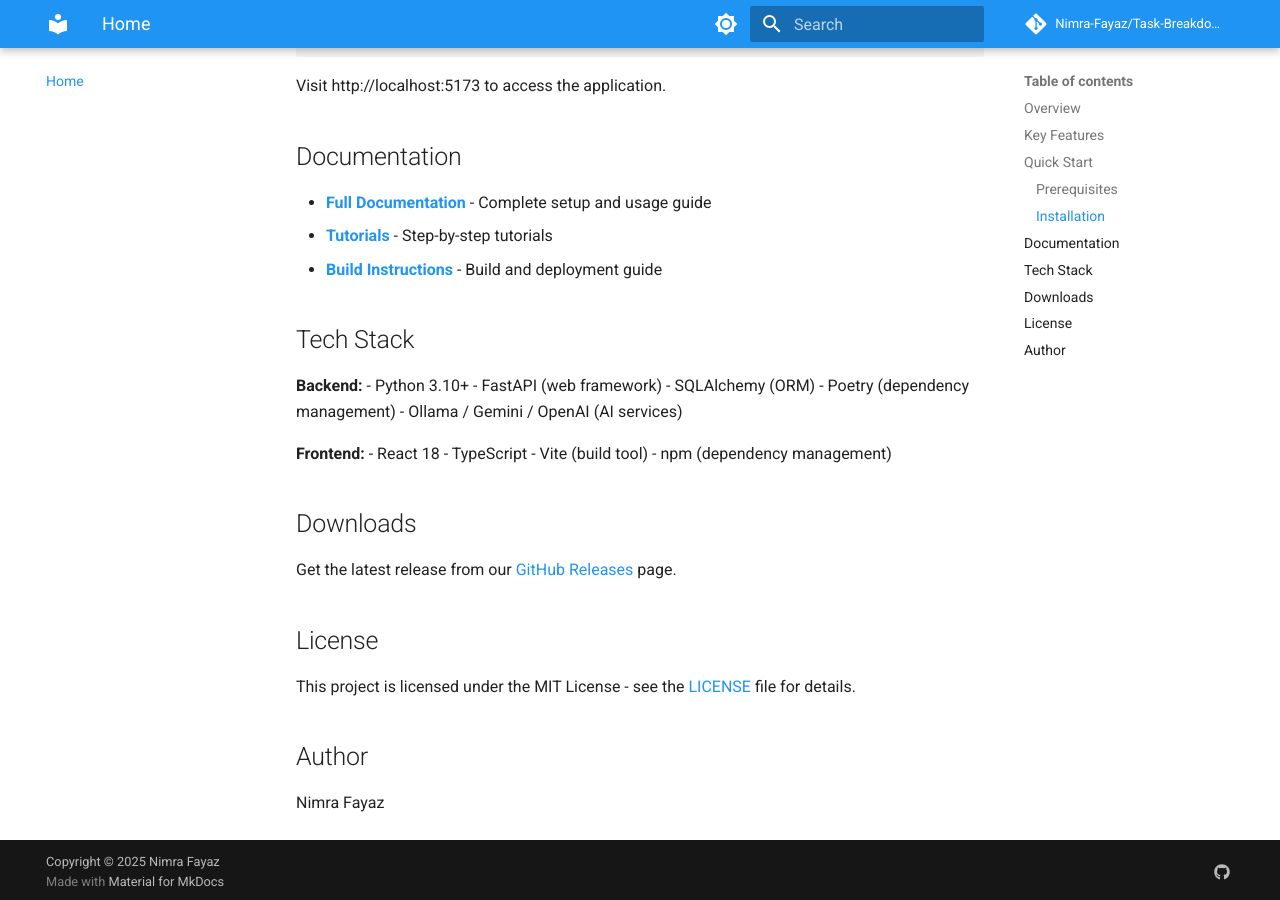
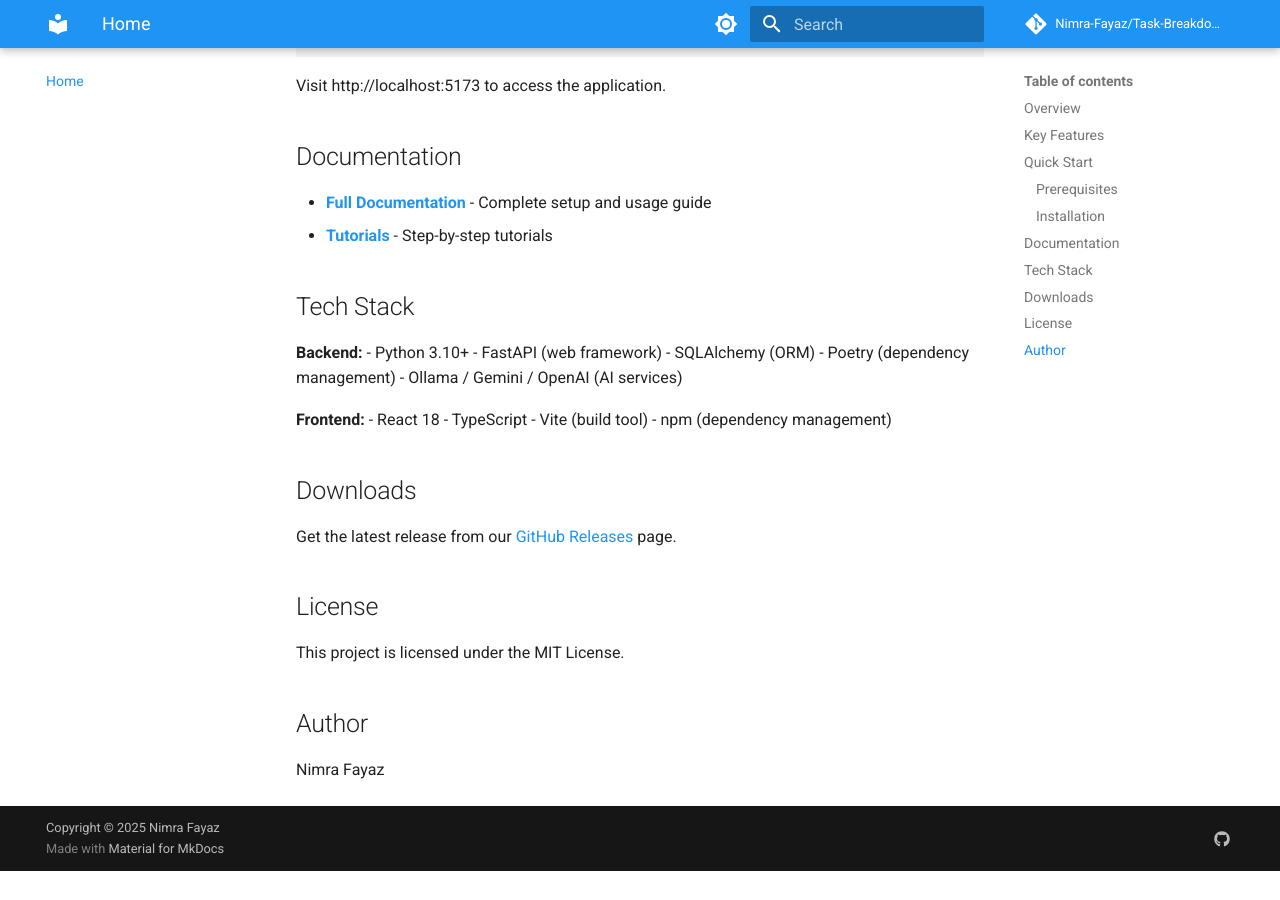
Before and after one commit to Nimra-Fayaz/Task-Breakdown-Assistant, an MkDocs documentation site: the page built from docs/index.md, in a window 1280 px wide and 900 px high, scrolled down 1466 px. Built offline with MkDocs 1.6.1 and Material for MkDocs 9.7.7, drawn with Linux system fonts in a browser that asks for light colours; comment, search, counter and statistics services are not loaded; after the commit the page ends 2337 px from its top, so only the background shows below that.

Commit message:
fix: Fix YAML indentation in CI workflow and remove external file references from docs

```diff
--- a/docs/index.md
+++ b/docs/index.md
@@ -48,7 +48,6 @@
 
 - **[Full Documentation](DOCUMENTATION.md)** - Complete setup and usage guide
 - **[Tutorials](tutorials/tutorial.md)** - Step-by-step tutorials
-- **[Build Instructions](../BUILD.md)** - Build and deployment guide
 
 ## Tech Stack
 
@@ -71,7 +70,7 @@
 
 ## License
 
-This project is licensed under the MIT License - see the [LICENSE](../LICENSE) file for details.
+This project is licensed under the MIT License.
 
 ## Author
 
--- a/mkdocs.yml
+++ b/mkdocs.yml
@@ -47,9 +47,6 @@
   - Documentation: DOCUMENTATION.md
   - Tutorials:
       - Getting Started: tutorials/tutorial.md
-  - About:
-      - License: ../LICENSE
-      - Build Instructions: ../BUILD.md
 
 markdown_extensions:
   - admonition
```
Also changed, not shown: 1 other file.
